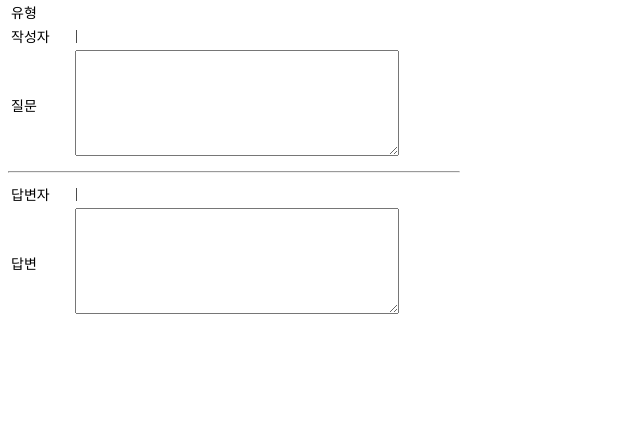
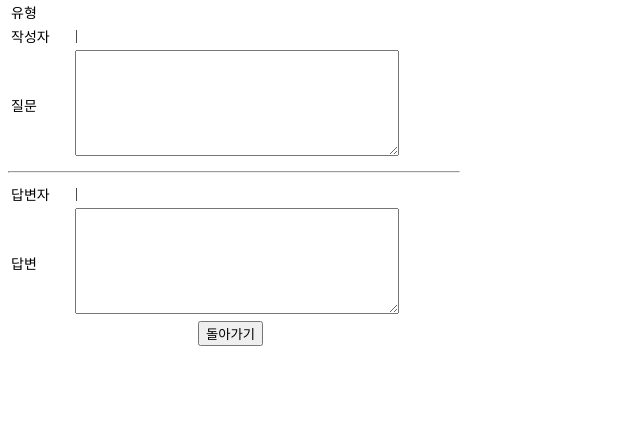
Before and after one commit to Django-Mission/django_mission_02-sseungGit, a Django app: template basic/templates/support/support_detail.html in a window 1280 px wide. Shown: the part 76-497 px from the top of the page, without its empty margins (0-640 px from the left). Run offline with Django 4.2, Linux system fonts and the light colour scheme; the template is opened without the code that fills it, so the values that code supplies are empty.

Commit message:
commit_2

```diff
--- a/basic/templates/support/support_detail.html
+++ b/basic/templates/support/support_detail.html
@@ -21,7 +21,7 @@
         </table>
     </from>
 </div>
-<hr align="left" width="450px"/>
+<hr style="margin-left:0; width:450px"/>
 <div>
     <from>
         <table style="font-size:14px; width:600px">
@@ -36,5 +36,6 @@
         </table>
     </from>
 </div>
+<button onClick="history.back()" style="margin-left : 190px;">돌아가기</button>
 
 {% endblock %}
```
